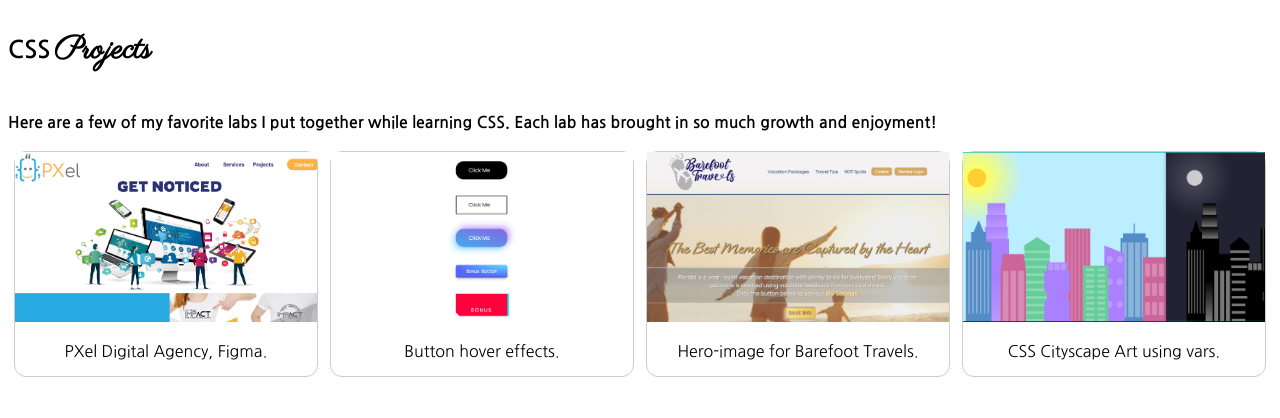
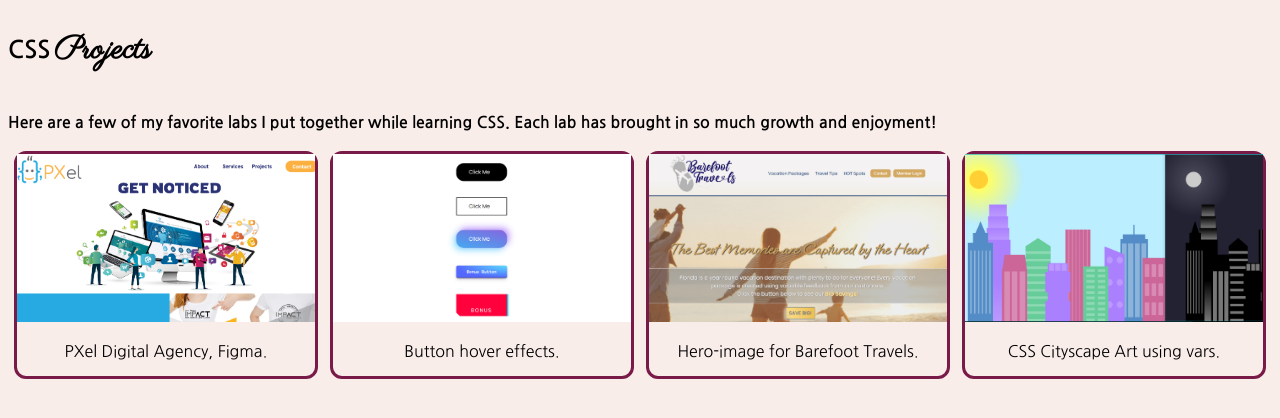
Before and after one commit to JenBarefoot/csslab-media-queries, a plain HTML site: page index.html in a window 1280 px wide. Drawn offline with Linux system fonts and the light colour scheme.

Commit message:
Update styles.css

```diff
--- a/styles.css
+++ b/styles.css
@@ -1,3 +1,7 @@
+body {
+  background-color:#f9edea;
+}
+
 h1 {
   font-family: 'Parisienne', cursive;
 }
@@ -11,12 +15,12 @@ h1, h2 {
 }
 
 div.gallery {
-    border: 1px solid #ccc;
+    border: 3px solid #781B48;
     border-radius: 12px;
   }
 
   div.gallery:hover {
-    border: 4px solid #781B48;
+    border: 4px solid #5faef8;
   }
 
   div.gallery img {
```
